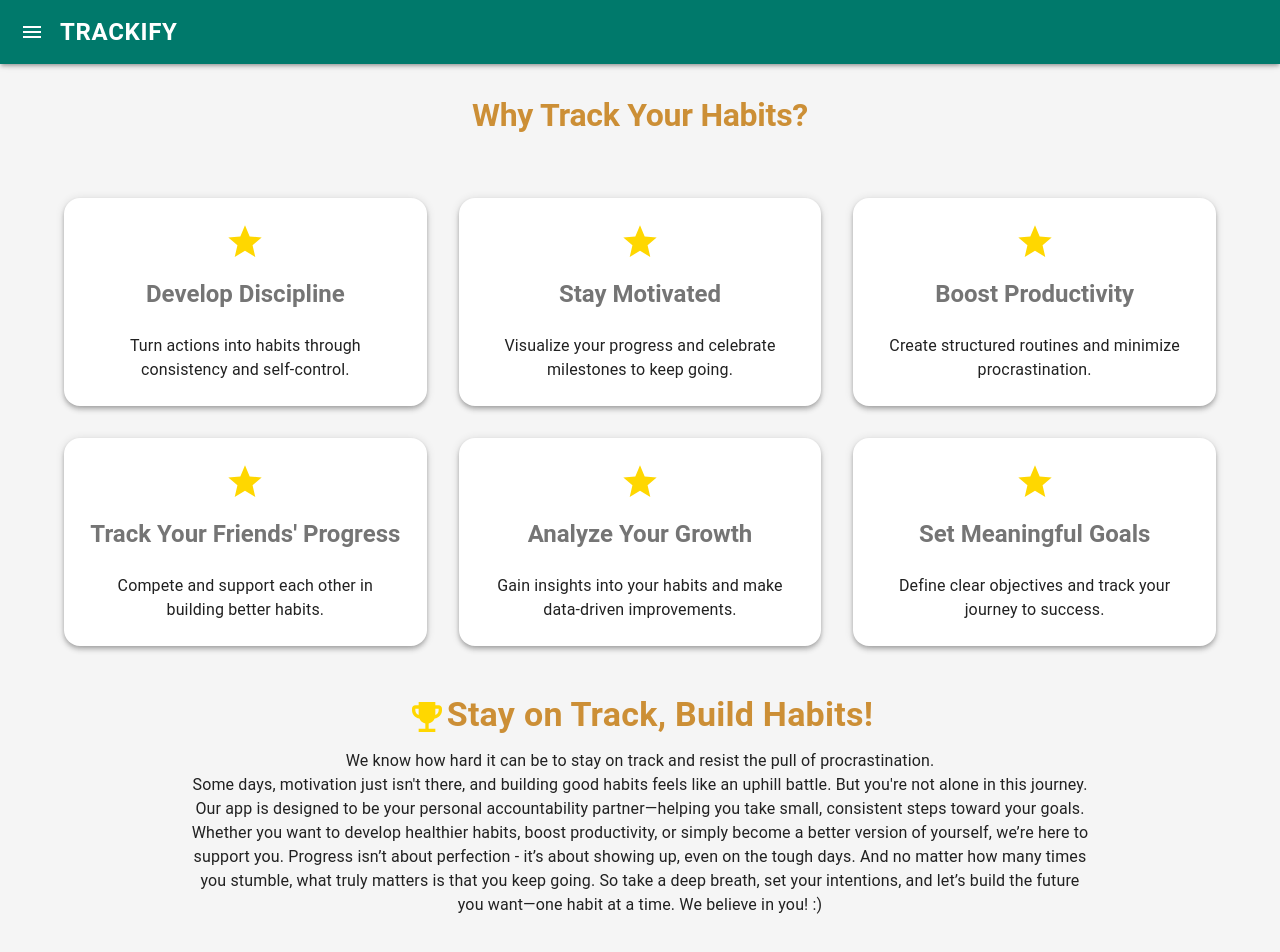
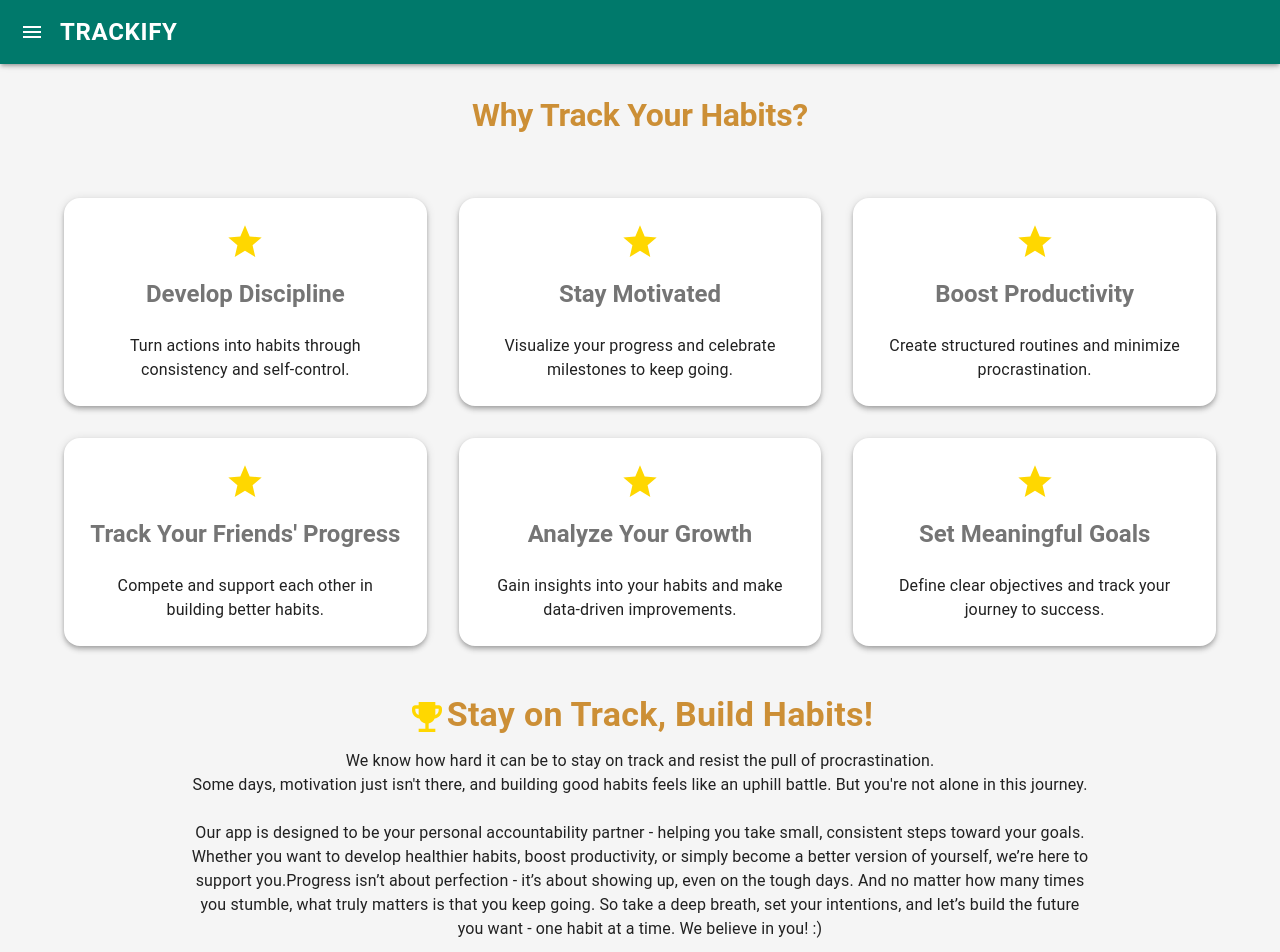
Before and after one commit to nastassiaf1/trackify, a React (Create React App) app: page /about in a window 1280 px wide. Shown: the top 952 px of the page. Built offline with nearby package versions, Linux system fonts and the light colour scheme; no server answers.

Commit message:
update about description

```diff
--- a/src/pages/about/index-page.tsx
+++ b/src/pages/about/index-page.tsx
@@ -118,15 +118,17 @@ const AboutPage = () => {
             procrastination.
             <br /> Some days, motivation just isn&apos;t there, and building
             good habits feels like an uphill battle. But you&apos;re not alone
-            in this journey. Our app is designed to be your personal
-            accountability partner—helping you take small, consistent steps
-            toward your goals. Whether you want to develop healthier habits,
-            boost productivity, or simply become a better version of yourself,
-            we’re here to support you. Progress isn’t about perfection - it’s
-            about showing up, even on the tough days. And no matter how many
-            times you stumble, what truly matters is that you keep going. So
-            take a deep breath, set your intentions, and let’s build the future
-            you want—one habit at a time. We believe in you! :){' '}
+            in this journey.
+            <br />
+            <br /> Our app is designed to be your personal accountability
+            partner - helping you take small, consistent steps toward your
+            goals. Whether you want to develop healthier habits, boost
+            productivity, or simply become a better version of yourself, we’re
+            here to support you.Progress isn’t about perfection - it’s about
+            showing up, even on the tough days. And no matter how many times you
+            stumble, what truly matters is that you keep going. So take a deep
+            breath, set your intentions, and let’s build the future you want -
+            one habit at a time. We believe in you! :){' '}
           </Typography>
         </Box>
       </motion.div>
```
